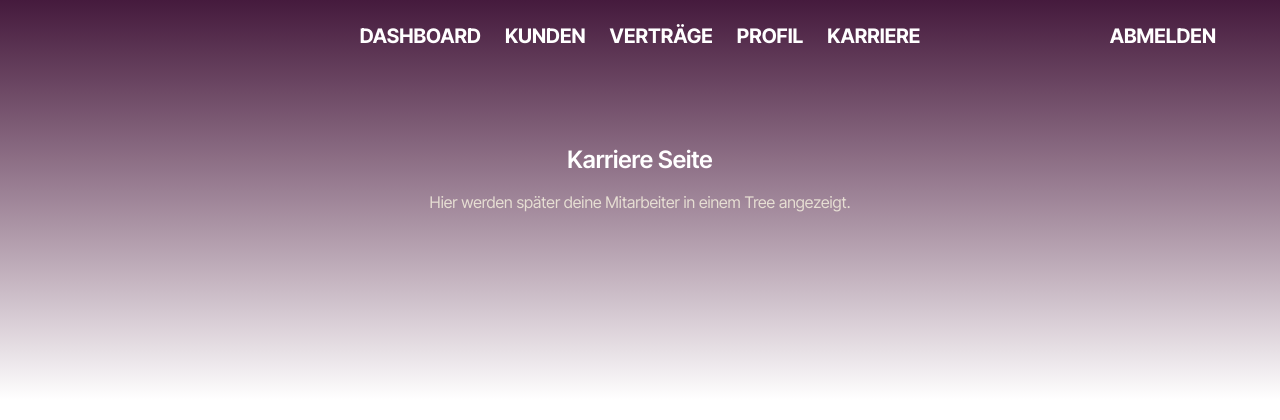
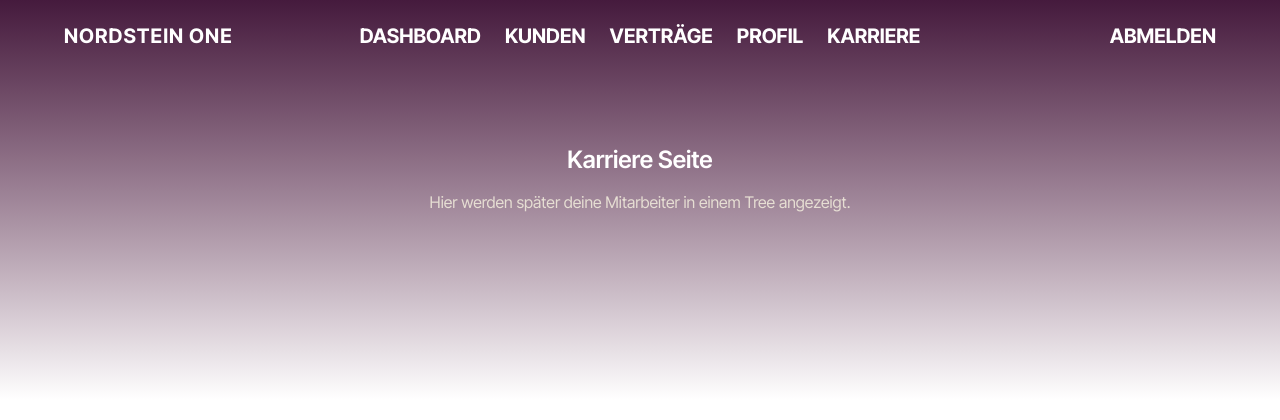
Before and after one commit to nordstein-agency/nordstein-one, a Next.js app: page /career in a window 1280 px wide. Shown: the top 420 px of the page. Built offline with nearby package versions, Linux system fonts and the light colour scheme; no server answers.

Commit message:
Inserting Logo

```diff
--- a/components/Navbar.js
+++ b/components/Navbar.js
@@ -1,5 +1,7 @@
 import { supabase } from '../lib/supabaseClient'
 import Link from 'next/link'
+import Image from 'next/image';
+
 
 export default function Navbar() {
   const handleLogout = async (e) => {
@@ -11,6 +13,15 @@ export default function Navbar() {
   return (
     <header className="relative w-full">
       <nav className="max-w-6xl mx-auto flex items-center justify-center py-6 relative">
+
+      {/* LINKS: Firmenname (Textlogo, NICHT klickbar) */}
+      <div className="absolute left-0">
+        <span className="nav-link font-bold tracking-wider cursor-default">
+        NORDSTEIN ONE
+        </span>
+      </div>
+
+
         {/* Zentrierter Link-Bereich */}
         <div className="flex gap-6">
           <Link href="/dashboard" className="nav-link">Dashboard</Link>
```
Also changed, not shown: public/logo.png (added).
